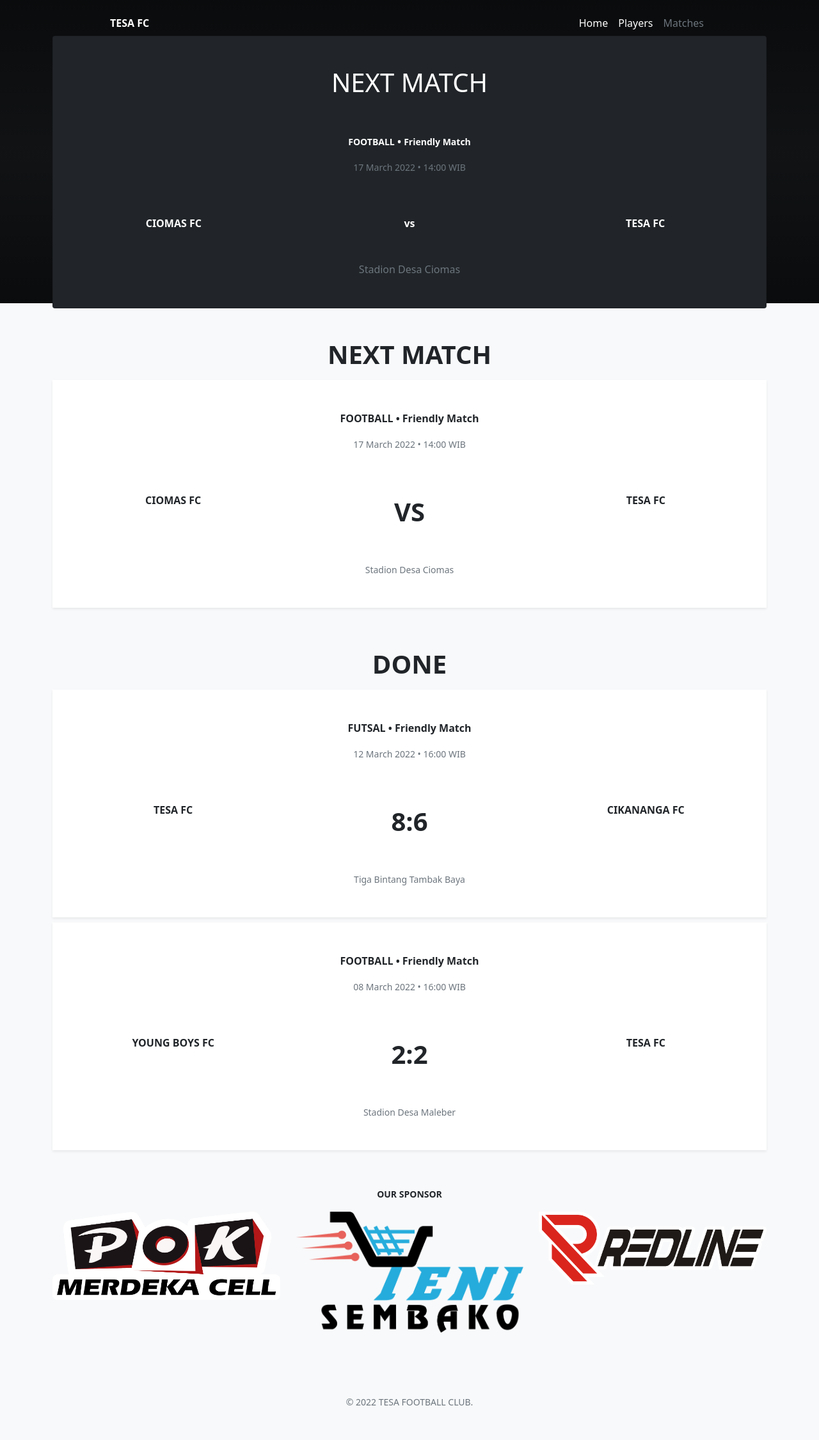
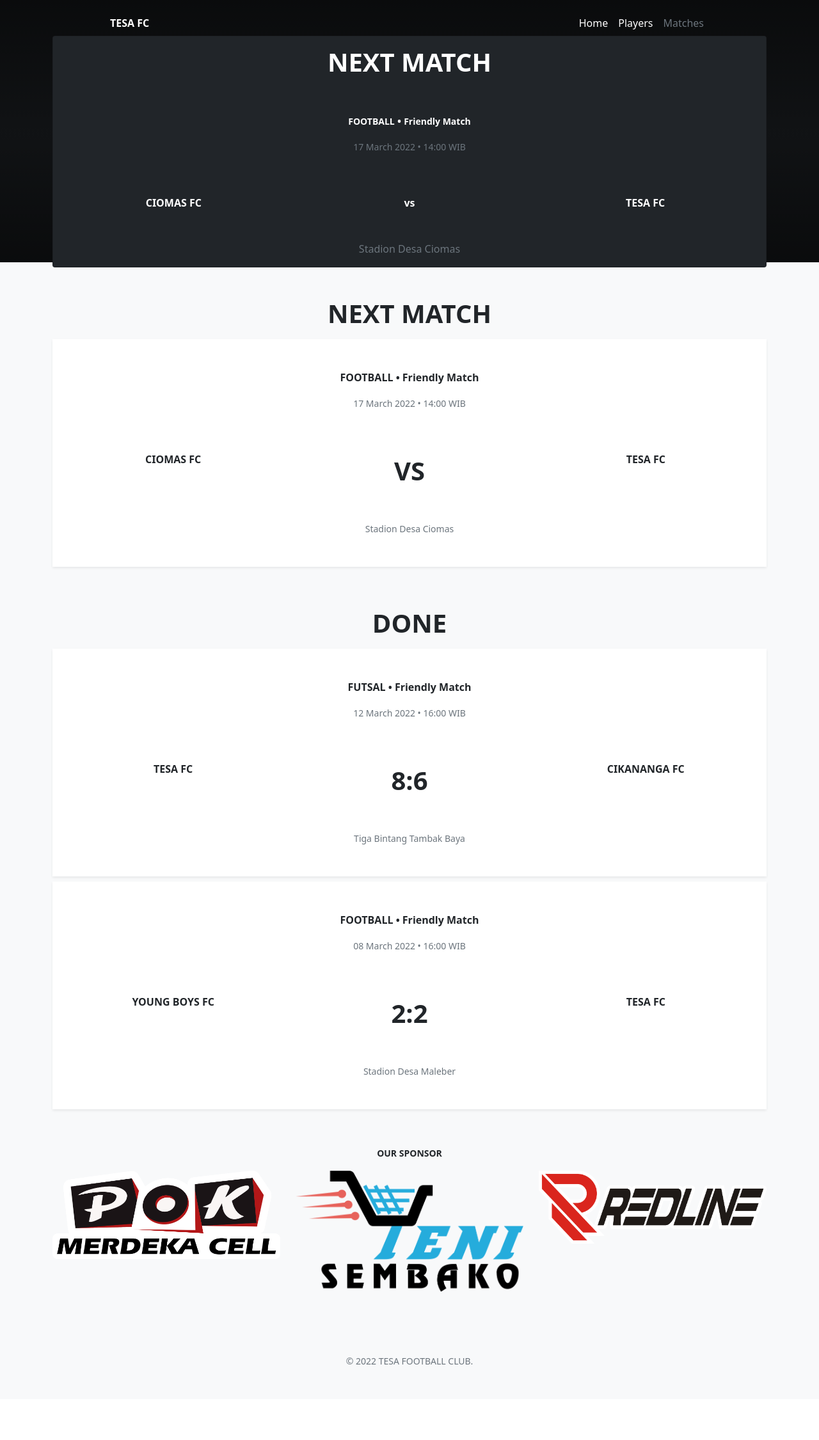
Before and after one commit to tesafc/www2, a Jekyll site: the page built from matches.html, in a window 1280 px wide. Shown: the whole page at 64% size. Built offline with Jekyll 4.4.1, drawn with Linux system fonts in a browser that asks for light colours; after the commit the page ends 2187 px from its top, so only the background shows below that.

Commit message:
Update header-match.html

```diff
--- a/_includes/header-match.html
+++ b/_includes/header-match.html
@@ -1,5 +1,5 @@
 <header>
-  <div class="text-white bg-dark" style="height: 100%; background-image: linear-gradient(rgba(0, 0, 0, 0.7), rgba(0, 0, 0, 0.5), rgba(0, 0, 0, 0.7)), url('{{ page.image }}'); background-size: cover; background-position: 50% 75%; background-repeat: no-repeat;">
+  <div class="text-white bg-dark h-100" style="background-image: linear-gradient(rgba(0, 0, 0, 0.7), rgba(0, 0, 0, 0.5), rgba(0, 0, 0, 0.7)), url('{{ page.image }}'); background-size: cover; background-position: 50% 75%; background-repeat: no-repeat;">
     <div class="container pt-3">
       <div class="d-flex flex-wrap align-items-center justify-content-center justify-content-md-between">
         <a href="/" class="d-flex align-items-center col-md-3 text-white text-decoration-none fw-bold">{{ site.title }}</a>
@@ -18,8 +18,8 @@
       <div class="row row-cols-1">
         <div class="col">
           <div class="card bg-dark text-white">
-            <div class="card-body py-5">
-              <h1 class="text-uppercase pb-5">next match</h1>
+            <div class="card-body py-3">
+              <h1 class="text-uppercase fw-bolder pb-5">next match</h1>
               <p class="card-text fw-bolder"><small class="text-uppercase">{{ match.type }}</small> • <small class="text-capitalize">{{ match.competition }}</small></p>
               <p class="card-text text-secondary"><small class="text-capitalize">{{ match.date | date: "%d %B %Y • %R" | append: " WIB" }}</small></p>
               <div class="row row-cols-3 text-center py-5">
```
